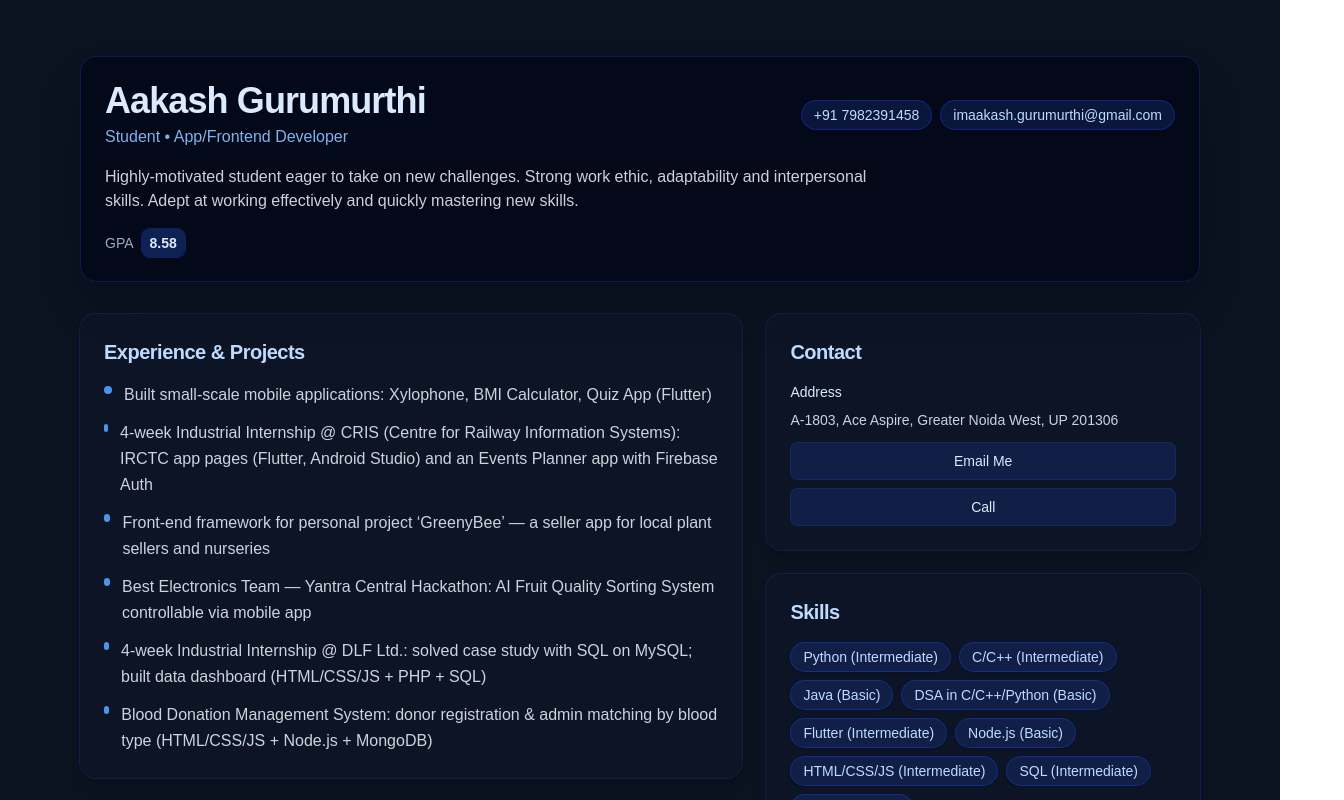
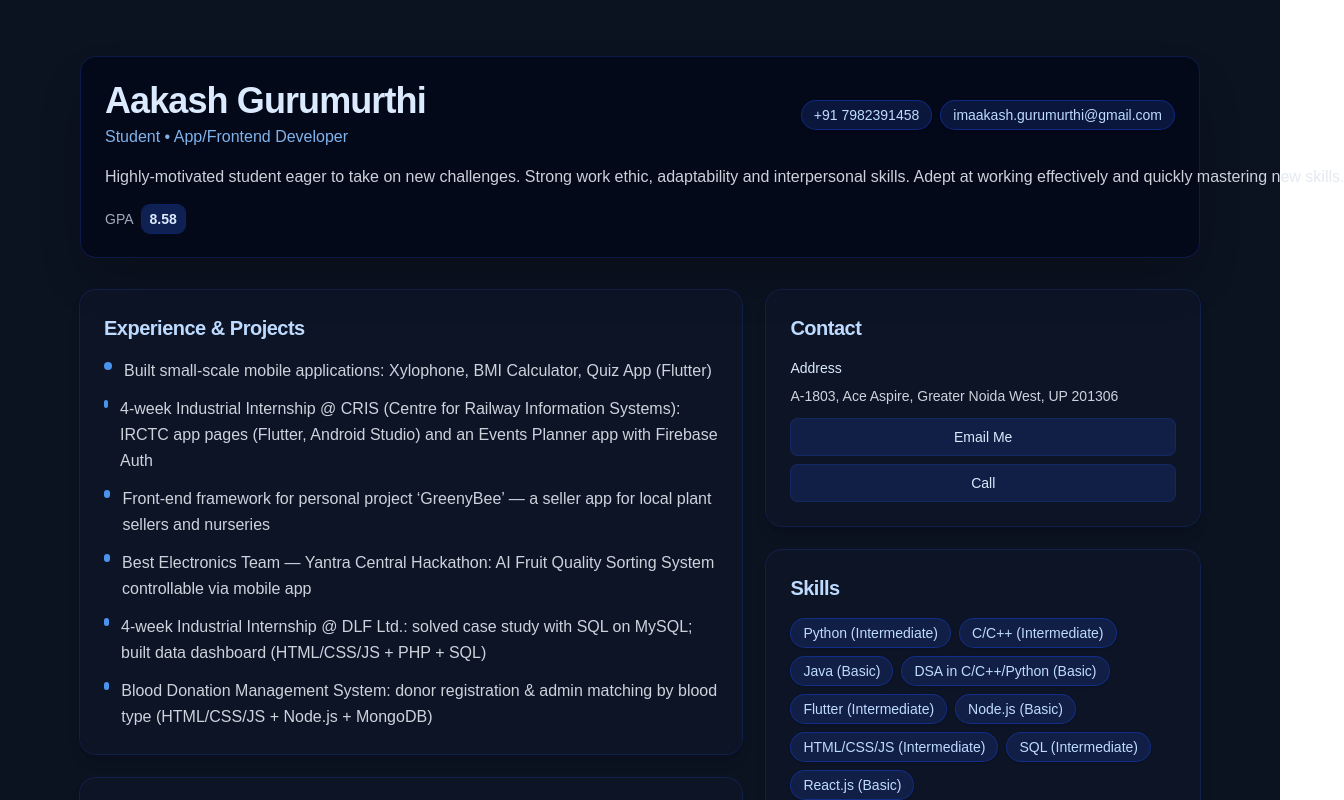
Before and after one commit to Aakash10032005/my-portfolio, a Next.js app: page / in a window 1280 px wide. Shown: the top 800 px of the page, 1344 px wide, since content can reach past the window. Built offline with nearby package versions, Linux system fonts and the light colour scheme.

Commit message:
Update 3

```diff
--- a/app/page.tsx
+++ b/app/page.tsx
@@ -105,7 +105,7 @@ export default function PortfolioDashboard() {
               <Pill>{data.contact.email}</Pill>
             </div>
           </div>
-          <p className="mt-4 max-w-3xl text-slate-200/90">{data.summary}</p>
+          <p className="mt-4 max-w-3xl text-slate-200/90 whitespace-nowrap">{data.summary}</p>
           <div className="mt-4 flex flex-wrap items-center gap-2">
             <span className="text-sm text-slate-300/80">GPA</span>
             <span className="rounded-lg bg-blue-900/50 px-2 py-1 text-sm font-semibold text-blue-100 ring-1 ring-blue-800/50">
```
